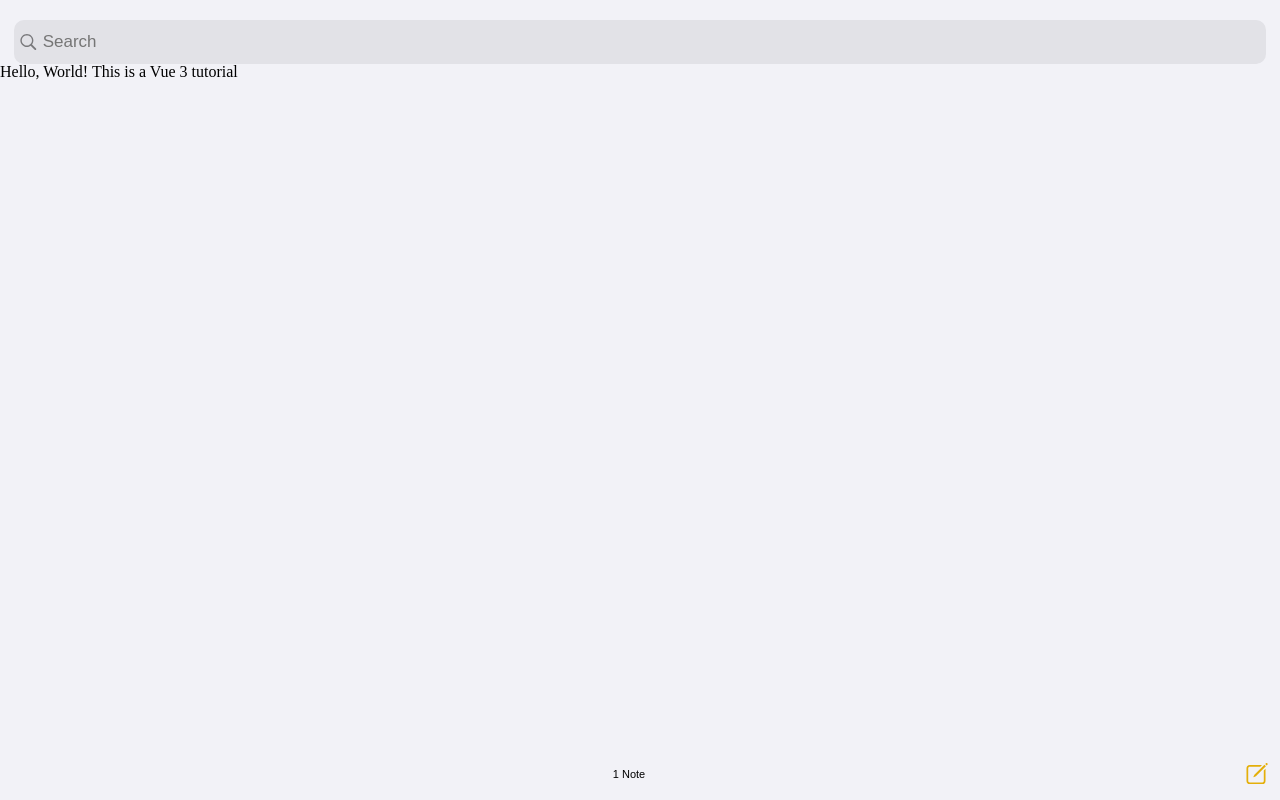
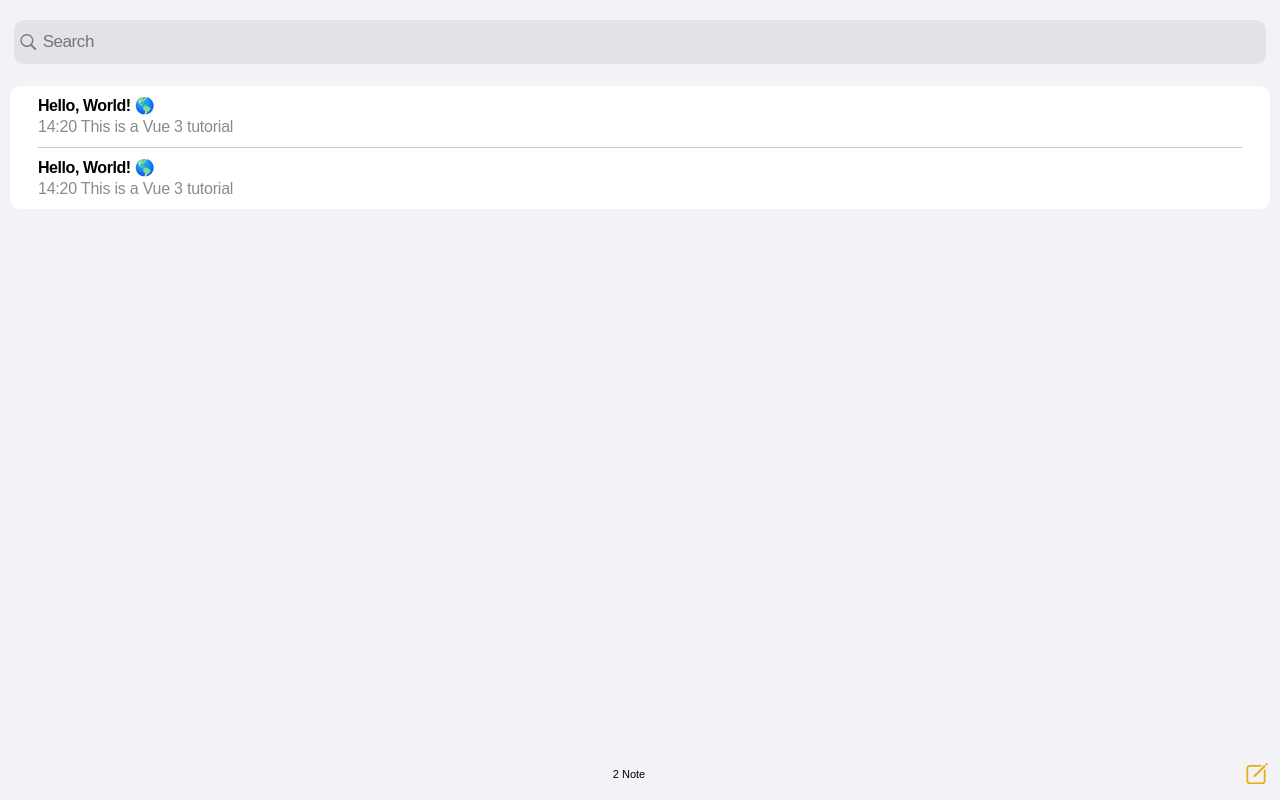
Before and after one commit to rohitjethoe/notes-app, a Vue app: page / in a window 1280 px wide. Built offline with nearby package versions, Linux system fonts and the light colour scheme.

Commit message:
Notes list progression

```diff
--- a/src/App.vue
+++ b/src/App.vue
@@ -9,7 +9,12 @@ import List from '@/components/List.vue';
 const activeNote = ref(0);
 const notes = ref([
   {
-    title: "Hello, World!",
+    title: "Hello, World! 🌎",
+    post: "This is a Vue 3 tutorial",
+    date: new Date().getTime()
+  },
+  {
+    title: "Hello, World! 🌎",
     post: "This is a Vue 3 tutorial",
     date: new Date().getTime()
   }
@@ -19,8 +24,8 @@ const notes = ref([
 <template>
   <Search />
   <main>
-    <List />
-    <File :title="notes[activeNote].title" :post="notes[activeNote].post"/>
+    <List :notes />
+    <!-- <File :title="notes[activeNote].title" :post="notes[activeNote].post"/> -->
   </main>
   <Create :notes="notes.length" />
 </template>
--- a/src/components/List.vue
+++ b/src/components/List.vue
@@ -1,9 +1,95 @@
 <script setup>
+import { defineProps } from 'vue';
+
+defineProps({
+    notes: Array
+});
+
+const weekDays = ['Sunday','Monday','Tuesday','Wednesday','Thursday','Friday','Saturday'];
+
+const isSameDay = (timestamp) => {
+    const date = new Date(timestamp);
+    const today = new Date();
+
+    return date.getFullYear() === today.getFullYear()
+        && date.getMonth() === today.getMonth()
+        && date.getDate() === today.getDate();
+}
 
 </script>
 
 <template>
     <section class="notes-list">
-        {{ title }}
+        <div class="notes-list__wrapper">
+            <div v-for="(note, i) in notes" class="notes-list__note" :class="i == notes.length - 1 ? 'notes-list__note--last' : ''">
+                <div class="notes-list__crate">
+                    <div class="notes-list__title">
+                        {{ note.title }}
+                    </div>
+                    <div class="notes-list__description">
+                        <span v-if="isSameDay(note.date)">{{ new Date(note.date).getHours() < 12 ?  `0${new Date(note.date).getHours()}` : new Date(note.date).getHours() }}:{{ new Date(note.date).getMinutes() }} {{ note.post }}</span>
+                        <span v-else>{{ weekDays[new Date(note.date).getDay()] }} {{ note.post }}</span>
+                    </div>
+                </div>
+            </div>
+        </div>
     </section>
 </template>
+
+<style lang="scss" scoped>
+.notes-list {
+    $nl: &;
+
+    padding: 1.375rem 0;
+
+    &__wrapper {
+        width: calc(100vw - 1.25rem);
+        margin: 0 auto;
+        border-radius: 0.625rem;
+        background-color: #FFF;
+    }
+
+    &__title {
+        font-family: 'SF Pro', sans-serif;
+        font-weight: 700;
+        letter-spacing: -0.027rem;
+    }
+
+    &__description {
+        font-family: 'SF Pro', sans-serif;
+        color: #8A8A8E;
+        letter-spacing: -0.014rem;
+    }
+
+    &__note {
+        padding: 0.75rem 1.75rem;
+        padding-bottom: 0;
+        border-bottom-left-radius: 0;
+        border-bottom-right-radius: 0;
+        border-top-left-radius: 0.625rem;
+        border-top-right-radius: 0.625rem;
+        &:hover {
+            background-color: rgba(228, 175, 10, 0.4);
+            transition: 250ms background-color ease-out;
+        }
+        &--last {
+            border-top-left-radius: 0;
+            border-top-right-radius: 0;
+            border-bottom-left-radius: 0.625rem;
+            border-bottom-right-radius: 0.625rem;
+            border-bottom: none;
+            #{$nl}__crate {
+                border-bottom: none;
+            }
+        }
+    }
+
+    &__crate {
+        display: flex;
+        flex-direction: column;
+        gap: 0.3rem;
+        border-bottom: 0.063rem solid #C7C7CC;
+        padding-bottom: 0.75rem;
+    }
+}
+</style>
--- a/src/components/Search.vue
+++ b/src/components/Search.vue
@@ -48,6 +48,7 @@ const query = ref("");
         border: none;
         outline: none;
         height: 100%;
+        letter-spacing: -0.027rem;
     }
 }
 </style>
```
